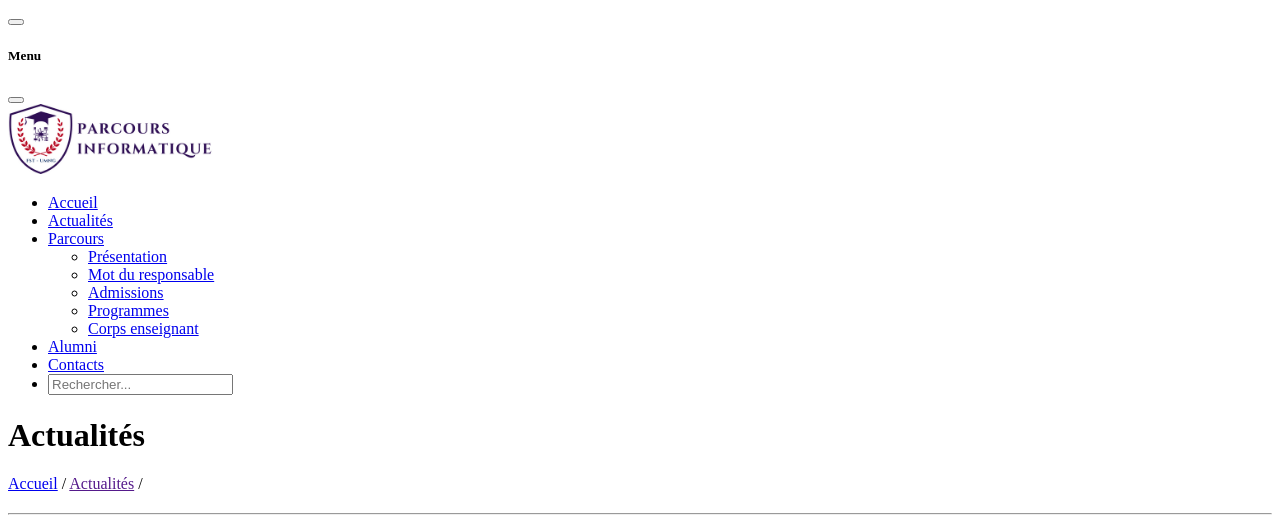
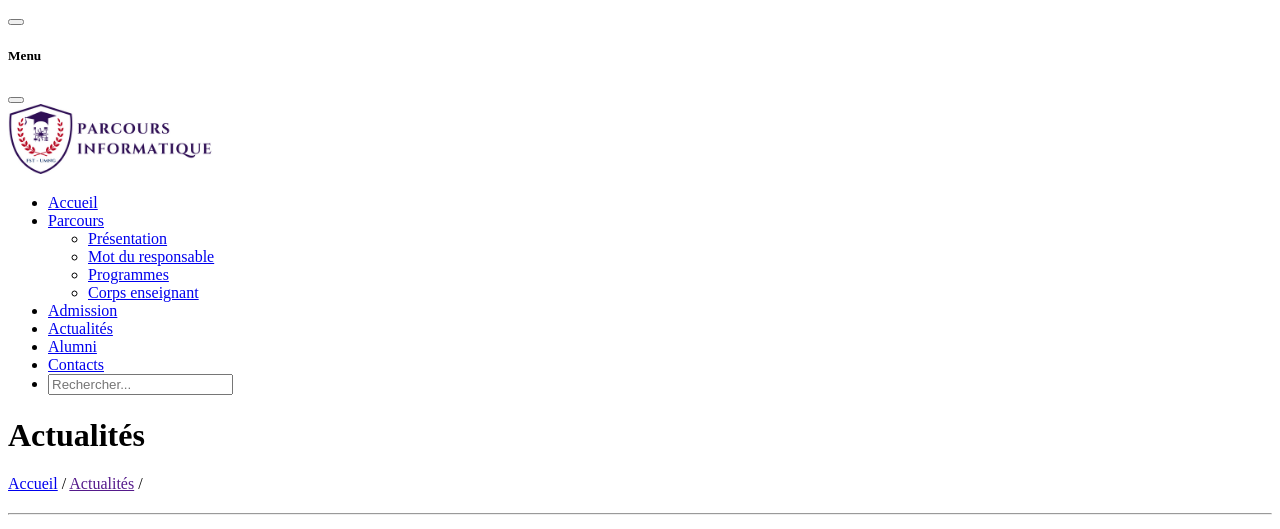
Before and after one commit to jovyzabel/fstInfoWeb, a Symfony app: template templates/news/show.html.twig in a window 1280 px wide. Shown: the top 529 px of the page. Run offline with Twig, Linux system fonts and the light colour scheme; the template is opened without the code that fills it, so the values that code supplies are empty; form fields are guessed from the names that the template uses; some libraries are stand-ins or nearby versions.

Commit message:
Modification du header

```diff
--- a/templates/header.html.twig
+++ b/templates/header.html.twig
@@ -23,12 +23,6 @@
                         Accueil
                         </a>
                     </li>
-                    <li>
-                        <a href="{{ path('app_news') }}"
-                            class="nav-link px-2 header-link py-3">
-                        Actualités
-                        </a>
-                    </li>
                     <li class="dropdown">
                         <a class="nav-link px-2 dropdown-toggle header-link py-3"
                             href="#"
@@ -50,15 +44,25 @@
                                 Mot du responsable
                                 </a>
                             </li>
-                            <li><a class="dropdown-item" href="{{path('app_parcours_admission')}}">Admissions</a></li>
                             <li><a class="dropdown-item" href="{{path('app_parcours_programs')}}">Programmes</a></li>
                             <li>
                                 <a class="dropdown-item"
                                     href="{{ path('app_parcours_teachers') }}">
-                                Corps enseignant
+                                    Corps enseignant
                                 </a>
                             </li>
                         </ul>
+                    </li>
+                    <li>
+                        <a href="{{path('app_parcours_admission')}}" class="nav-link px-2 header-link py-3">
+                            Admission
+                        </a>
+                    </li>
+                    <li>
+                        <a href="{{ path('app_news') }}"
+                            class="nav-link px-2 header-link py-3">
+                        Actualités
+                        </a>
                     </li>
                     <li>
                         <a href="#"
```
